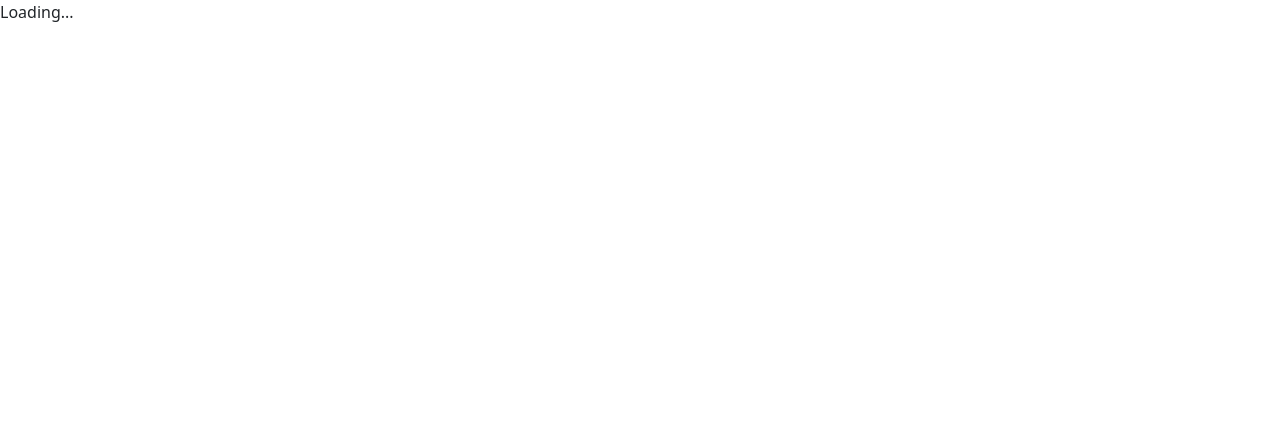
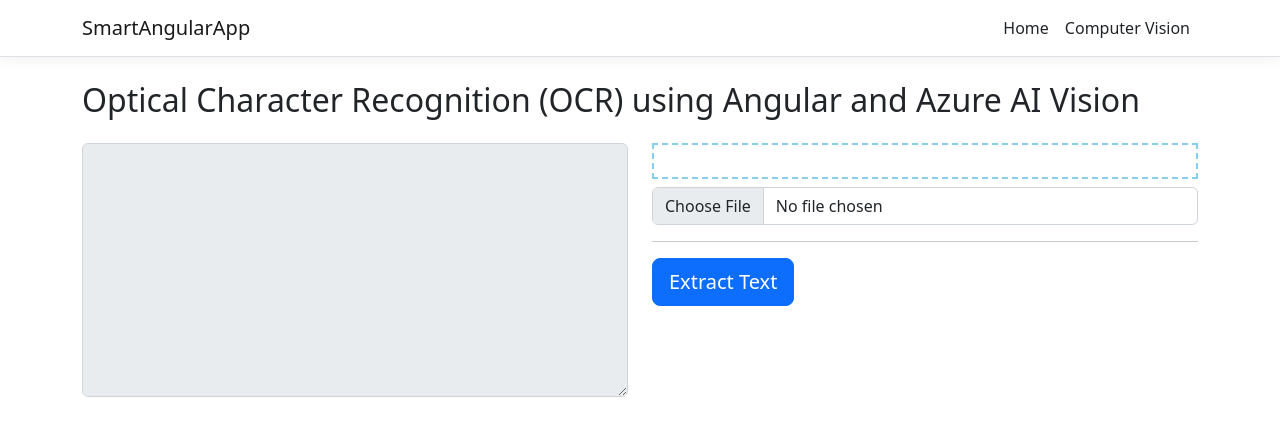
Before and after one commit to AnkitSharma-007/Smart-Angular-App-Using-Azure-Cognitive-Services, an Angular app in the folder SmartAngularApp/SmartAngularApp/ClientApp/: page /computer-vision-ocr in a window 1280 px wide. Shown: the top 436 px of the page. Built offline with nearby package versions, Linux system fonts and the light colour scheme.

Commit message:
code refactor

```diff
--- a/SmartAngularApp/SmartAngularApp/ClientApp/angular.json
+++ b/SmartAngularApp/SmartAngularApp/ClientApp/angular.json
@@ -23,16 +23,9 @@
             "main": "src/main.ts",
             "polyfills": "src/polyfills.ts",
             "tsConfig": "tsconfig.app.json",
-            "allowedCommonJsDependencies": [
-              "oidc-client"
-            ],
-            "assets": [
-              "src/assets"
-            ],
-            "styles": [
-              "node_modules/bootstrap/dist/css/bootstrap.min.css",
-              "src/styles.css"
-            ],
+            "allowedCommonJsDependencies": ["oidc-client"],
+            "assets": ["src/assets"],
+            "styles": ["src/styles.css"],
             "scripts": []
           },
           "configurations": {
@@ -94,12 +87,8 @@
             "polyfills": "src/polyfills.ts",
             "tsConfig": "tsconfig.spec.json",
             "karmaConfig": "karma.conf.js",
-            "assets": [
-              "src/assets"
-            ],
-            "styles": [
-              "src/styles.css"
-            ],
+            "assets": ["src/assets"],
+            "styles": ["src/styles.css"],
             "scripts": []
           }
         },
--- a/SmartAngularApp/SmartAngularApp/ClientApp/src/app/app.component.ts
+++ b/SmartAngularApp/SmartAngularApp/ClientApp/src/app/app.component.ts
@@ -1,9 +1,10 @@
 import { Component } from '@angular/core';
+import { NavMenuComponent } from './nav-menu/nav-menu.component';
+import { RouterOutlet } from '@angular/router';
 
 @Component({
   selector: 'app-root',
-  templateUrl: './app.component.html'
+  templateUrl: './app.component.html',
+  imports: [NavMenuComponent, RouterOutlet],
 })
-export class AppComponent {
-  title = 'app';
-}
+export class AppComponent {}
--- a/SmartAngularApp/SmartAngularApp/ClientApp/src/app/nav-menu/nav-menu.component.css
+++ b/SmartAngularApp/SmartAngularApp/ClientApp/src/app/nav-menu/nav-menu.component.css
@@ -14,5 +14,5 @@
 }
 
 .box-shadow {
-  box-shadow: 0 .25rem .75rem rgba(0, 0, 0, .05);
+  box-shadow: 0 0.25rem 0.75rem rgba(0, 0, 0, 0.05);
 }
--- a/SmartAngularApp/SmartAngularApp/ClientApp/src/app/nav-menu/nav-menu.component.ts
+++ b/SmartAngularApp/SmartAngularApp/ClientApp/src/app/nav-menu/nav-menu.component.ts
@@ -1,8 +1,10 @@
 import { Component } from '@angular/core';
+import { RouterModule } from '@angular/router';
 
 @Component({
   selector: 'app-nav-menu',
   templateUrl: './nav-menu.component.html',
   styleUrls: ['./nav-menu.component.css'],
+  imports: [RouterModule],
 })
 export class NavMenuComponent {}
--- a/SmartAngularApp/SmartAngularApp/ClientApp/src/app/ocr/ocr.component.html
+++ b/SmartAngularApp/SmartAngularApp/ClientApp/src/app/ocr/ocr.component.html
@@ -1,21 +1,24 @@
-<h2>
-  Optical Character Recognition (OCR) using Angular and Azure Computer Vision
-  Cognitive Services
+<h2 class="my-4">
+  Optical Character Recognition (OCR) using Angular and Azure AI Vision
 </h2>
 
 <div class="row">
-  <div class="col-md-5">
+  <div class="col-md-6">
     <textarea disabled class="form-control" rows="10" cols="15">{{
       ocrResult
     }}</textarea>
   </div>
-  <div class="col-md-5">
+  <div class="col-md-6">
     <div
       class="image-container d-flex align-items-center justify-content-center p-3"
     >
       <img class="preview-image" src="{{ imagePreview }}" />
     </div>
-    <input type="file" (change)="uploadImage($event)" />
+    <input
+      class="form-control mt-2"
+      type="file"
+      (change)="uploadImage($event)"
+    />
     <p>{{ status }}</p>
     <hr />
     <button
@@ -23,8 +26,9 @@
       class="btn btn-primary btn-lg"
       (click)="getText()"
     >
-      <span *ngIf="loading" class="spinner-border spinner-border-sm mr-1"></span
-      >Extract Text
+      @if(loading){
+      <span class="spinner-border spinner-border-sm mr-1"></span>
+      } Extract Text
     </button>
   </div>
 </div>
--- a/SmartAngularApp/SmartAngularApp/ClientApp/src/app/ocr/ocr.component.ts
+++ b/SmartAngularApp/SmartAngularApp/ClientApp/src/app/ocr/ocr.component.ts
@@ -1,4 +1,4 @@
-import { Component, OnDestroy } from '@angular/core';
+import { Component, inject, OnDestroy } from '@angular/core';
 import { ComputerVisionService } from '../services/computer-vision.service';
 import { ReplaySubject, takeUntil } from 'rxjs';
 
@@ -8,22 +8,18 @@
   styleUrls: ['./ocr.component.css'],
 })
 export class OcrComponent implements OnDestroy {
+  private readonly computerVisionService = inject(ComputerVisionService);
+
   loading = false;
   imageFile: any;
   imagePreview: any;
   imageData = new FormData();
   ocrResult = '';
-  DefaultStatus: string;
-  status: string;
-  maxFileSize: number;
+  DefaultStatus = 'Maximum size allowed for the image is 4 MB';
+  status = '';
+  maxFileSize = 4 * 1024 * 1024; // 4MB;
   isValidFile = true;
   private unsubscribe$ = new ReplaySubject<void>(1);
-
-  constructor(private readonly computerVisionService: ComputerVisionService) {
-    this.DefaultStatus = 'Maximum size allowed for the image is 4 MB';
-    this.status = this.DefaultStatus;
-    this.maxFileSize = 4 * 1024 * 1024; // 4MB
-  }
 
   uploadImage(event: any): void {
     this.imageFile = event.target.files[0];
--- a/SmartAngularApp/SmartAngularApp/ClientApp/src/app/services/computer-vision.service.ts
+++ b/SmartAngularApp/SmartAngularApp/ClientApp/src/app/services/computer-vision.service.ts
@@ -1,15 +1,14 @@
-import { Injectable } from '@angular/core';
+import { inject, Injectable } from '@angular/core';
 import { HttpClient } from '@angular/common/http';
 
 @Injectable({
   providedIn: 'root',
 })
 export class ComputerVisionService {
-  baseURL = '/api/OCR';
-
-  constructor(private readonly http: HttpClient) {}
+  private readonly httpClient = inject(HttpClient);
+  private readonly baseURL = '/api/OCR';
 
   getTextFromImage(image: FormData) {
-    return this.http.post<string>(this.baseURL, image);
+    return this.httpClient.post<string>(this.baseURL, image);
   }
 }
--- a/SmartAngularApp/SmartAngularApp/ClientApp/src/main.ts
+++ b/SmartAngularApp/SmartAngularApp/ClientApp/src/main.ts
@@ -1,20 +1,33 @@
-import { enableProdMode } from '@angular/core';
-import { platformBrowserDynamic } from '@angular/platform-browser-dynamic';
-
-import { AppModule } from './app/app.module';
+import { enableProdMode, importProvidersFrom } from '@angular/core';
 import { environment } from './environments/environment';
+import { BrowserModule, bootstrapApplication } from '@angular/platform-browser';
+import {
+  withInterceptorsFromDi,
+  provideHttpClient,
+} from '@angular/common/http';
+import { FormsModule } from '@angular/forms';
+import { provideRouter } from '@angular/router';
+import { HomeComponent } from './app/home/home.component';
+import { OcrComponent } from './app/ocr/ocr.component';
+import { AppComponent } from './app/app.component';
 
 export function getBaseUrl() {
   return document.getElementsByTagName('base')[0].href;
 }
 
-const providers = [
-  { provide: 'BASE_URL', useFactory: getBaseUrl, deps: [] }
-];
+const providers = [{ provide: 'BASE_URL', useFactory: getBaseUrl, deps: [] }];
 
 if (environment.production) {
   enableProdMode();
 }
 
-platformBrowserDynamic(providers).bootstrapModule(AppModule)
-  .catch(err => console.log(err));
+bootstrapApplication(AppComponent, {
+  providers: [
+    importProvidersFrom(BrowserModule, FormsModule),
+    provideHttpClient(withInterceptorsFromDi()),
+    provideRouter([
+      { path: '', component: HomeComponent, pathMatch: 'full' },
+      { path: 'computer-vision-ocr', component: OcrComponent },
+    ]),
+  ],
+}).catch((err) => console.log(err));
--- a/SmartAngularApp/SmartAngularApp/ClientApp/src/styles.css
+++ b/SmartAngularApp/SmartAngularApp/ClientApp/src/styles.css
@@ -1,24 +1 @@
-/* You can add global styles to this file, and also import other style files */
-
-/* Provide sufficient contrast against white background */
-a {
-  color: #0366d6;
-}
-
-.btn:focus,
-.btn:active:focus,
-.btn-link.nav-link:focus,
-.form-control:focus,
-.form-check-input:focus {
-  box-shadow: 0 0 0 0.1rem white, 0 0 0 0.25rem #258cfb;
-}
-
-code {
-  color: #e01a76;
-}
-
-.btn-primary {
-  color: #fff;
-  background-color: #1b6ec2;
-  border-color: #1861ac;
-}
+@import "../node_modules/bootstrap/dist/css/bootstrap.min.css";
```
Also changed, not shown: SmartAngularApp/SmartAngularApp/ClientApp/src/app/app.module.ts (deleted, +0 -24 lines), SmartAngularApp/SmartAngularApp/ClientApp/src/app/app.server.module.ts (deleted, +0 -10 lines), SmartAngularApp/SmartAngularApp/ClientApp/src/app/home/home.component.html (+35 -7 lines), 1 other file (tests, documents, lock files or other folders).
